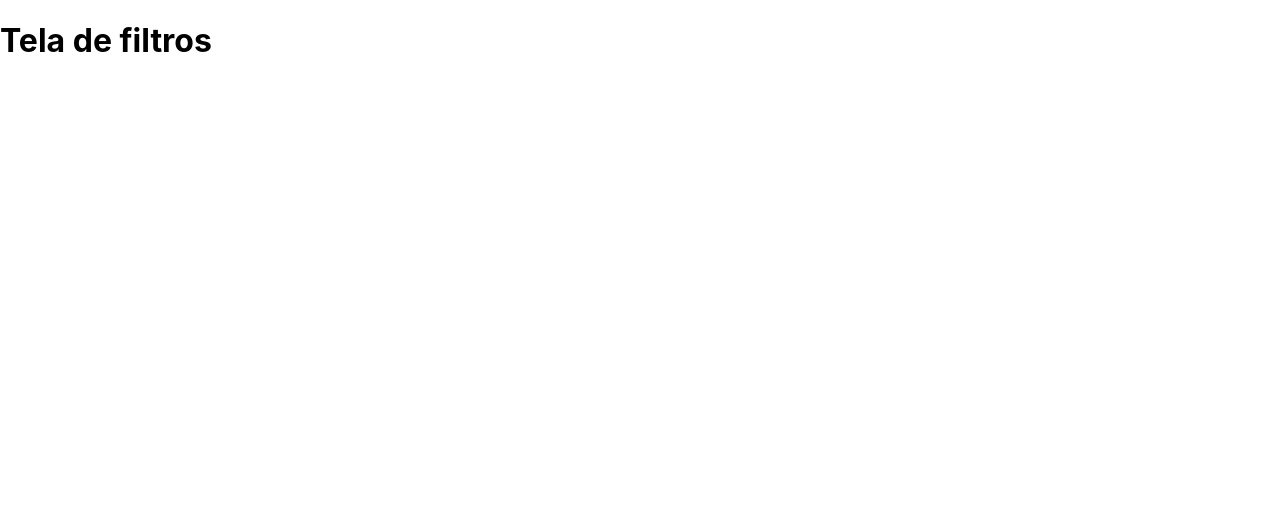
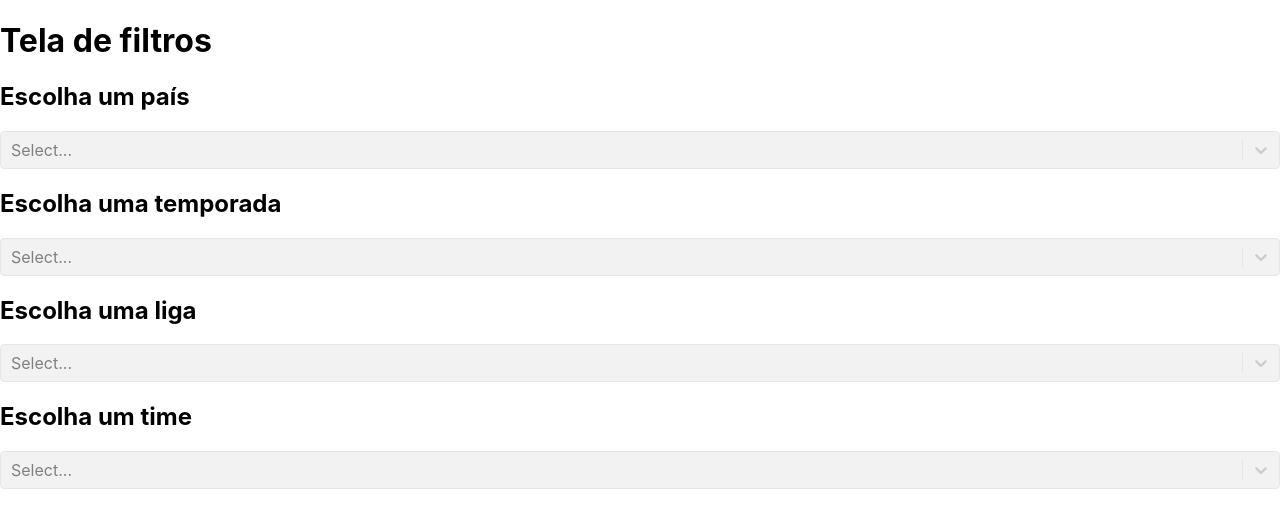
Before and after one commit to augustoomb/projeto-trade-react, a React (Create React App) app: page /datafilter in a window 1280 px wide. Shown: the top 528 px of the page. Built offline with nearby package versions, Linux system fonts and the light colour scheme; no server answers.

Commit message:
feat: chamando todos os componentes de filtro na pagina DataFilter

```diff
--- a/src/pages/DataFilter.jsx
+++ b/src/pages/DataFilter.jsx
@@ -1,13 +1,26 @@
 import { useState, useEffect } from 'react';
-import SelectorArea from '../components/SelectorArea';
+import SelectorCountryArea from '../components/SelectorCountryArea';
 import Title from '../components/Title';
 import { reqApiSports } from '../services/apiSports';
 import getTokenInLocalStorage from '../utils/localStorage';
+import SelectorSeasonArea from '../components/SelectorSeasonArea';
+import SelectorLeagueArea from '../components/SelectorLeagueArea';
+import SelectorTeamArea from '../components/SelectorTeamArea';
 
 function DataFilter() {
   const [countries, setCountries] = useState([]);
+  const [seasons, setSeasons] = useState([]);
+  const [leagues, setLeagues] = useState([]);
+  const [teams, setTeams] = useState([]);
+
+  const [selectedCountryName, setSelectedCountryName] = useState('');
+  const [selectedSeasonYear, setSelectedSeasonYear] = useState('');
+  const [selectedLeagueId, setSelectedLeagueId] = useState('');
 
   const COUNTRY_ENDPOINT = 'countries';
+  const SEASON_ENDPOINT = 'leagues/seasons';
+  const LEAGUES_ENDPOINT = 'leagues';
+  const TEAMS_ENDPOINT = 'teams';
 
   const requestCountries = async () => {
     const token = getTokenInLocalStorage();
@@ -15,23 +28,84 @@ function DataFilter() {
     if (dataCountries.data?.results) {
       setCountries(dataCountries.data.response);
     }
-    // setMyBooks(dataBooks);
+  };
+
+  const requestSeasons = async () => {
+    const token = getTokenInLocalStorage();
+    const dataSeasons = await reqApiSports(SEASON_ENDPOINT, JSON.parse(token));
+    if (dataSeasons.data?.results) {
+      setSeasons(dataSeasons.data.response);
+    }
+  };
+
+  const requestLeagues = async () => {
+    const token = getTokenInLocalStorage();
+    const dataLeagues = await reqApiSports(
+      LEAGUES_ENDPOINT,
+      JSON.parse(token),
+      selectedCountryName,
+    );
+    if (dataLeagues.data?.results) {
+      setLeagues(dataLeagues.data.response);
+    }
+  };
+
+  const requestTeams = async () => {
+    const token = getTokenInLocalStorage();
+    const dataTeams = await reqApiSports(
+      TEAMS_ENDPOINT,
+      JSON.parse(token),
+      { selectedLeagueId,
+        selectedSeasonYear },
+    );
+    console.log(dataTeams);
+    if (dataTeams.data?.results) {
+      setTeams(dataTeams.data.response);
+      // console.log(dataTeams.data.response);
+    }
   };
 
   useEffect(() => {
+    if (selectedCountryName !== '') {
+      console.log('entrou');
+      requestLeagues();
+    }
+  }, [selectedCountryName]);
+
+  useEffect(() => {
+    if (selectedLeagueId !== '') {
+      console.log('entrou2');
+      requestTeams();
+    }
+  }, [selectedLeagueId, selectedSeasonYear]);
+
+  useEffect(() => {
     requestCountries();
+    requestSeasons();
   }, []);
 
   return (
     <div>
       <Title text="Tela de filtros" />
-      {
-        countries.length > 0 ? (
-          <SelectorArea dataArray={ countries } text="Escolha um país" />
-        ) : (
-          null
-        )
-      }
+      <SelectorCountryArea
+        dataArray={ countries }
+        text="Escolha um país"
+        setSelectedCountryName={ setSelectedCountryName }
+      />
+      <SelectorSeasonArea
+        dataArray={ seasons }
+        text="Escolha uma temporada"
+        setSelectedSeasonYear={ setSelectedSeasonYear }
+      />
+      <SelectorLeagueArea
+        dataArray={ leagues }
+        text="Escolha uma liga"
+        setSelectedLeagueId={ setSelectedLeagueId }
+      />
+      <SelectorTeamArea
+        dataArray={ teams }
+        text="Escolha um time"
+      />
     </div>
   );
 }
```
